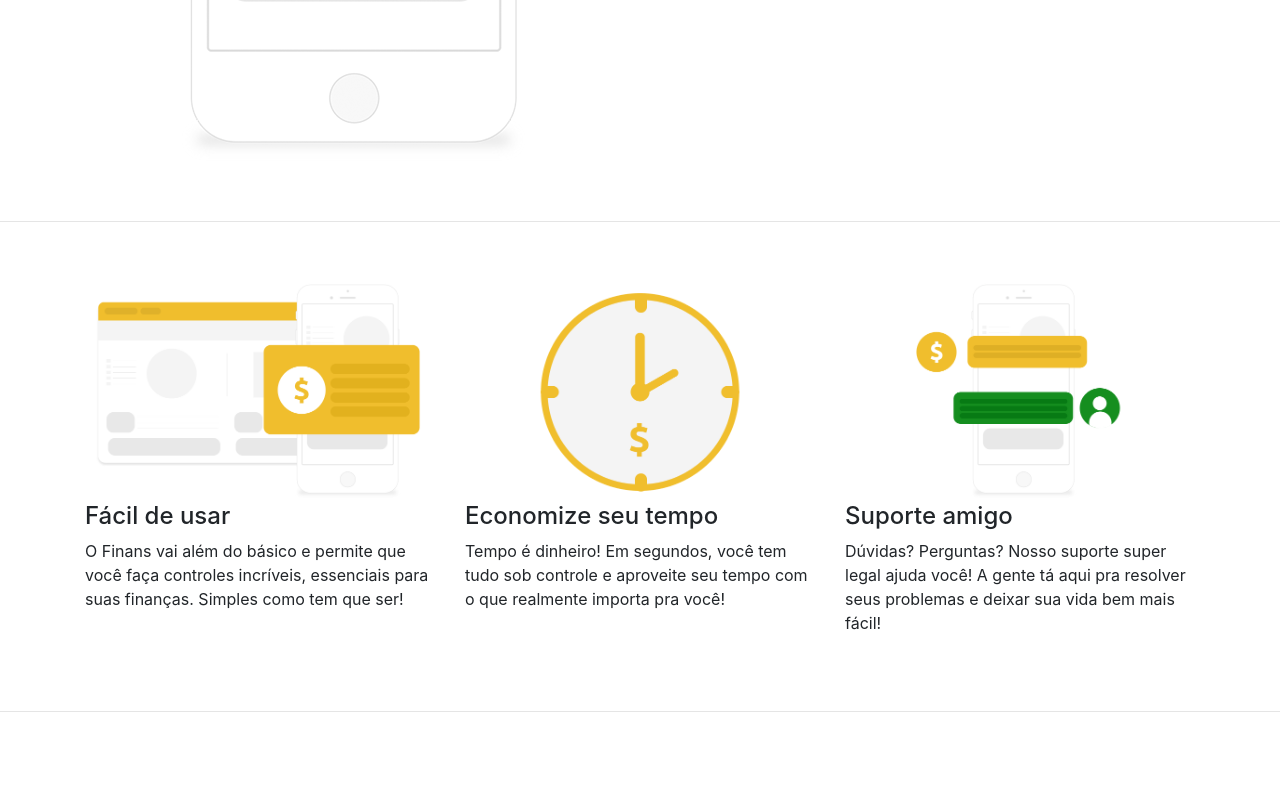
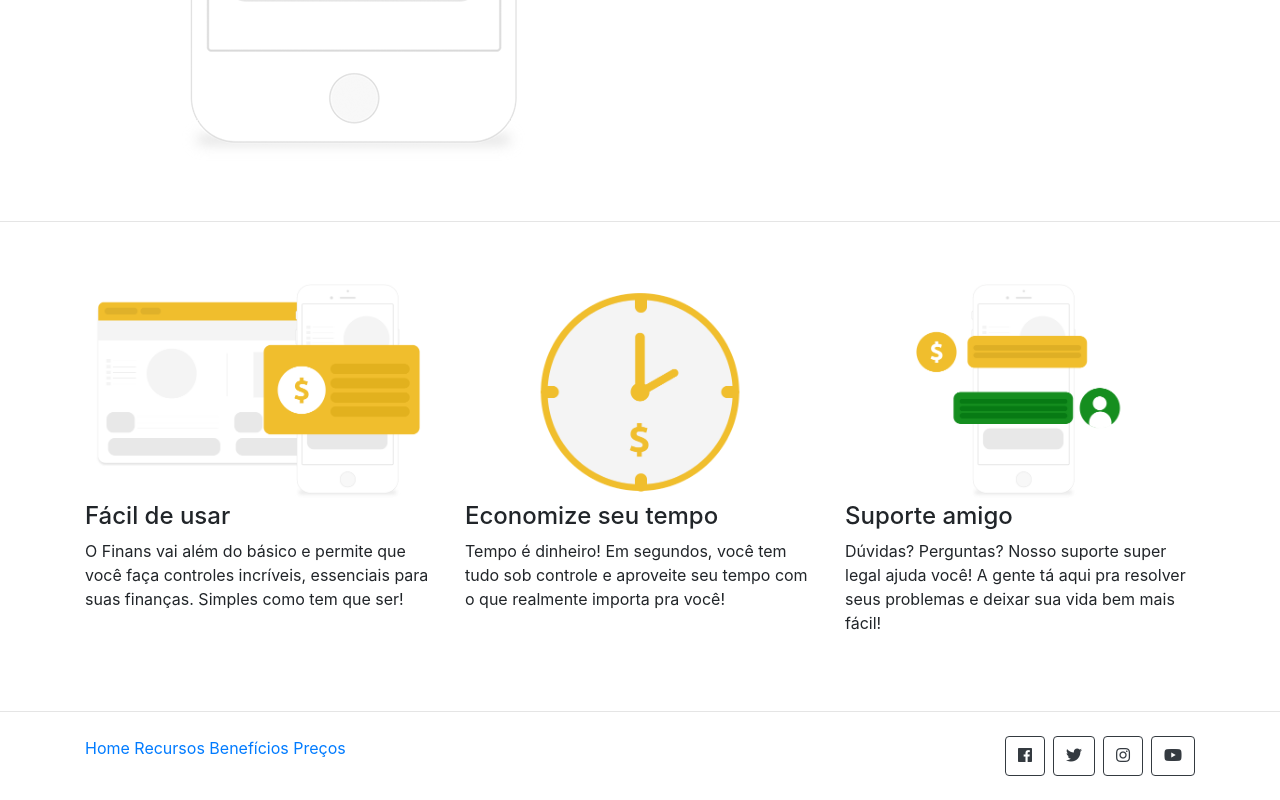
Before and after one commit to matheusLdev/projeto-finans, a plain HTML site: page index.html in a window 1280 px wide. Shown: the part 1632-2432 px from the top of the page. Before the commit the page ends 2344 px from the top, so only its background shows below. Drawn offline with nearby package versions, Linux system fonts and the light colour scheme.

Commit message:
add footer e aviso de atenção

```diff
--- a/css/style.css
+++ b/css/style.css
@@ -7,3 +7,8 @@
 	padding: 60px 0;
 	border-bottom: 1px solid #e5e5e5;
 }
+
+#attention {
+	font-size: 18px;
+	color: #ff7700;
+}
--- a/index.html
+++ b/index.html
@@ -79,6 +79,7 @@
                   <i class="fab fa-apple"></i>
                 </a>
               </p>
+              <p id="attention"><strong>Atenção:</strong> Este site é um site fictício. Com intuito de exercitar o aprendizado.</p>
             </div>
           </section>
           <section class="col-md-6 d-none d-md-block">
@@ -154,6 +155,35 @@
       </div>
     </section>
 
+    <footer class="mt-4 mb-4">
+      <div class="container">
+        <div class="row">
+          <div class="col-md-8">
+            <p>
+              <a href="">Home</a>
+              <a href="">Recursos</a>
+              <a href="">Benefícios</a>
+              <a href="">Preços</a>
+            </p>
+          </div>
+          <div class="col-md-4 d-flex justify-content-end">
+            <a href="" class="btn btn-outline-dark">
+              <i class="fab fa-facebook"></i>
+            </a>
+            <a href="" class="btn btn-outline-dark ml-2">
+              <i class="fab fa-twitter"></i>
+            </a>
+            <a href="" class="btn btn-outline-dark ml-2">
+              <i class="fab fa-instagram"></i>
+            </a>
+            <a href="" class="btn btn-outline-dark ml-2">
+              <i class="fab fa-youtube"></i>
+            </a>
+          </div>
+        </div>
+      </div>
+    </footer>
+
     <!--jQuery.js-->
     <script src="https://code.jquery.com/jquery-3.3.1.slim.min.js" integrity="sha384-q8i/X+965DzO0rT7abK41JStQIAqVgRVzpbzo5smXKp4YfRvH+8abtTE1Pi6jizo" crossorigin="anonymous"></script>
 
```
